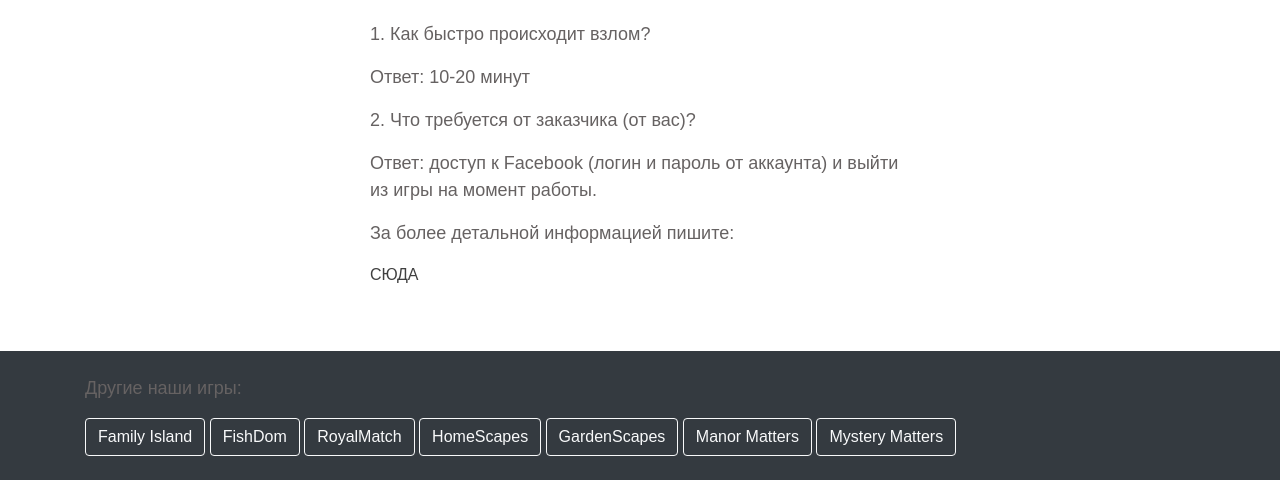
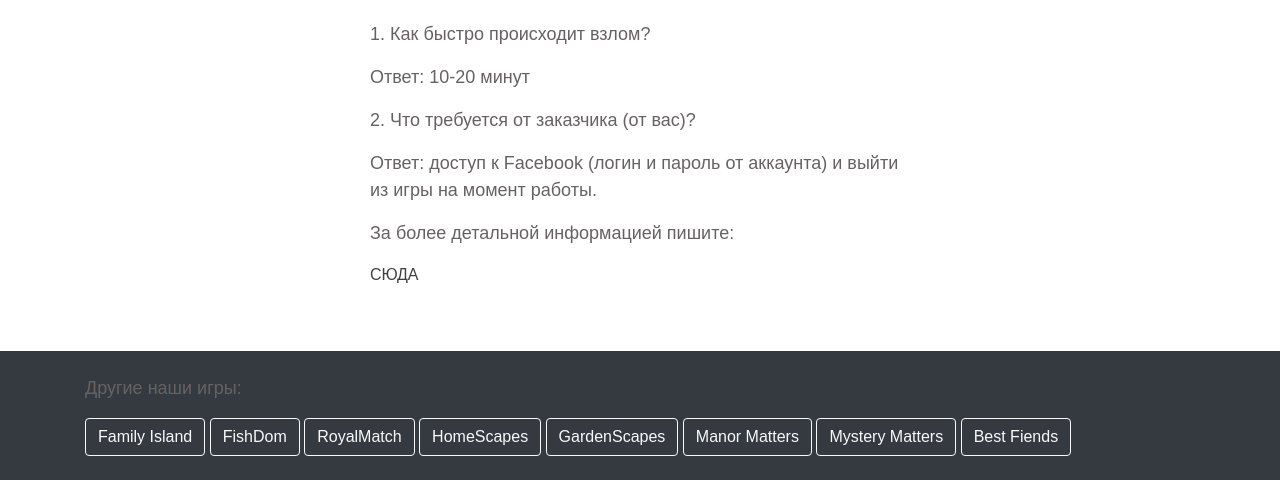
Before and after one commit to sviter-pro/GameTS, a plain HTML site: page contact.html in a window 1280 px wide. Shown: the part 772-1252 px from the top of the page. Drawn offline with Linux system fonts and the light colour scheme; a web font is replaced by a local one.

Commit message:
Update contact.html

```diff
--- a/contact.html
+++ b/contact.html
@@ -111,6 +111,9 @@
 			   <a href="https://sviter-pro.github.io/GameMyMa/" class="btn btn-outline-light">
                     Mystery Matters
                </a>
+			  <a href="https://sviter-pro.github.io/GameBF/" class="btn btn-outline-light">
+                    Best Fiends
+               </a>
           </div>
      </footer>
 
```
